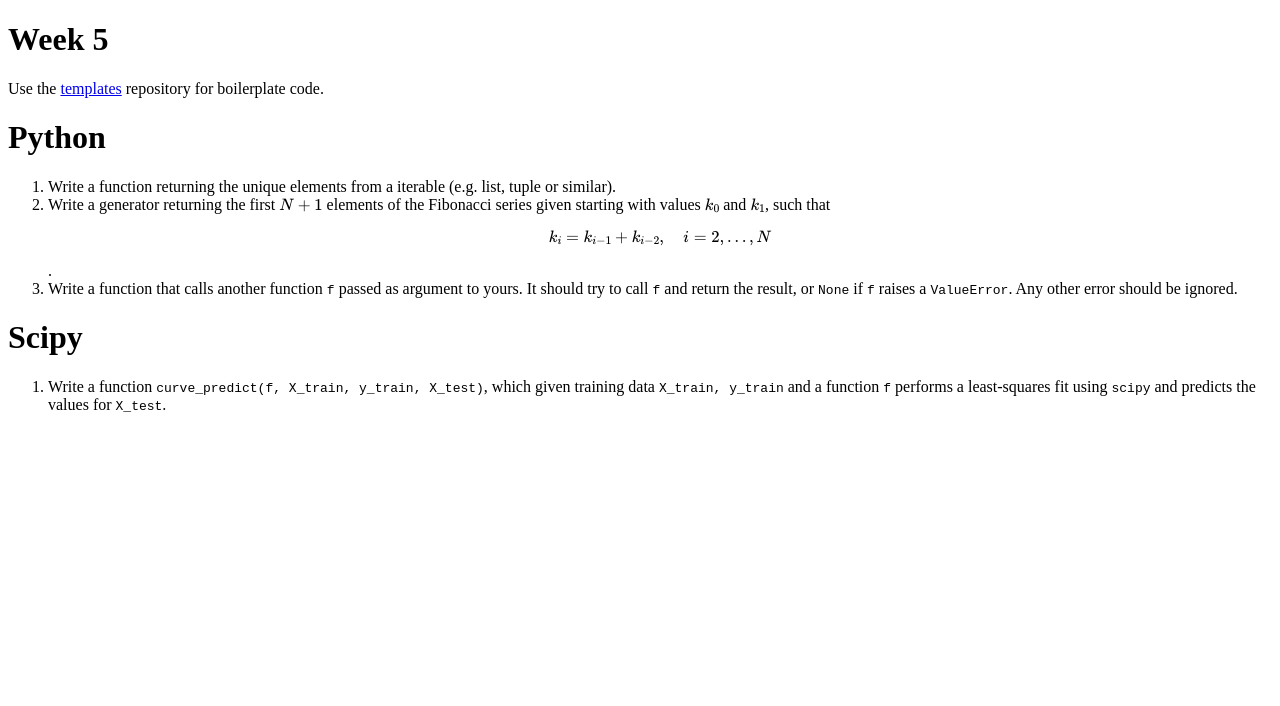
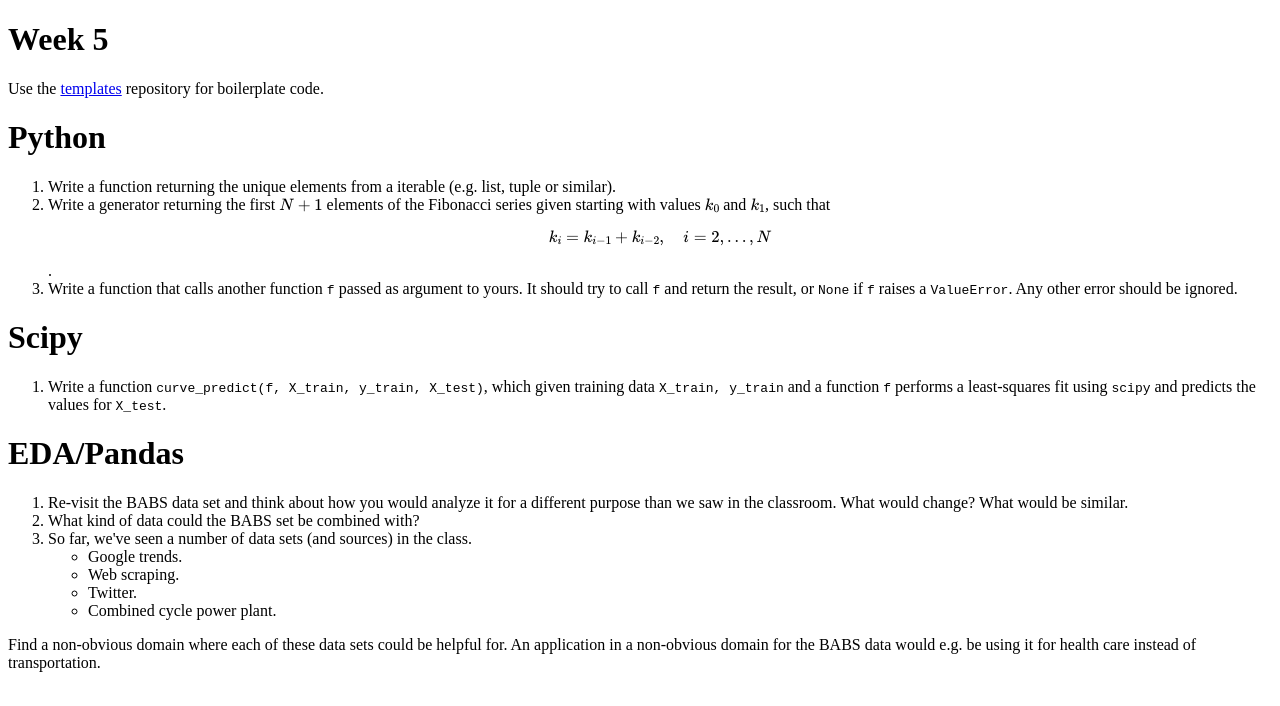
Before and after one commit to dhesse/STK-INF4000-hw, a plain HTML site: page week5.html in a window 1280 px wide. Drawn offline with nearby package versions, Linux system fonts and the light colour scheme; some packages are replaced by stand-ins of ours.

Commit message:
Adding EDA assignment.

```diff
--- a/week5.html
+++ b/week5.html
@@ -23,5 +23,18 @@
 <ol style="list-style-type: decimal">
 <li>Write a function <code>curve_predict(f, X_train, y_train, X_test)</code>, which given training data <code>X_train, y_train</code> and a function <code>f</code> performs a least-squares fit using <code>scipy</code> and predicts the values for <code>X_test</code>.</li>
 </ol>
+<h1 id="edapandas">EDA/Pandas</h1>
+<ol style="list-style-type: decimal">
+<li>Re-visit the BABS data set and think about how you would analyze it for a different purpose than we saw in the classroom. What would change? What would be similar.</li>
+<li>What kind of data could the BABS set be combined with?</li>
+<li>So far, we've seen a number of data sets (and sources) in the class.
+<ul>
+<li>Google trends.</li>
+<li>Web scraping.</li>
+<li>Twitter.</li>
+<li>Combined cycle power plant.</li>
+</ul></li>
+</ol>
+<p>Find a non-obvious domain where each of these data sets could be helpful for. An application in a non-obvious domain for the BABS data would e.g. be using it for health care instead of transportation.</p>
 </body>
 </html>
```
Also changed, not shown: index.html (+5 -1 lines), 2 other files.
